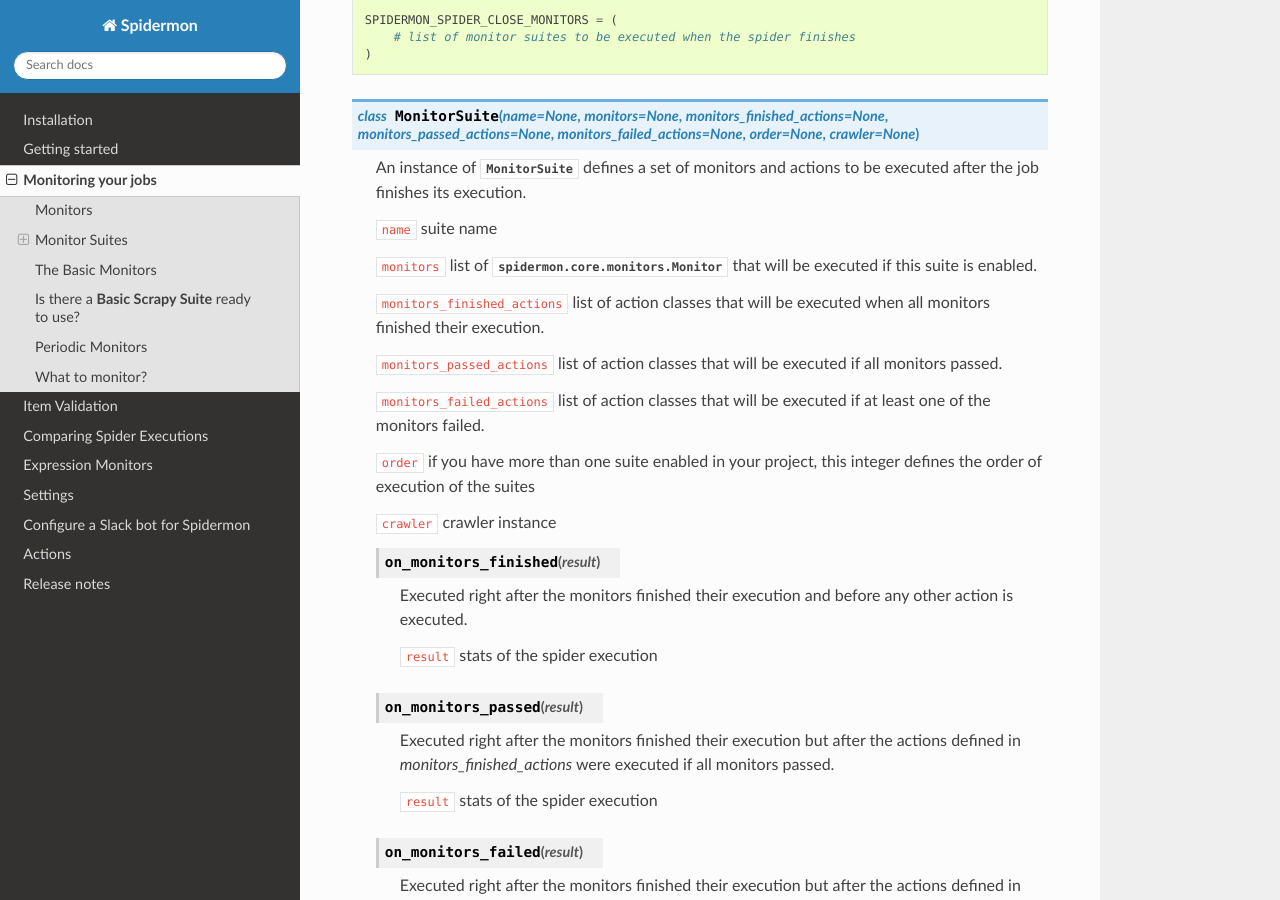
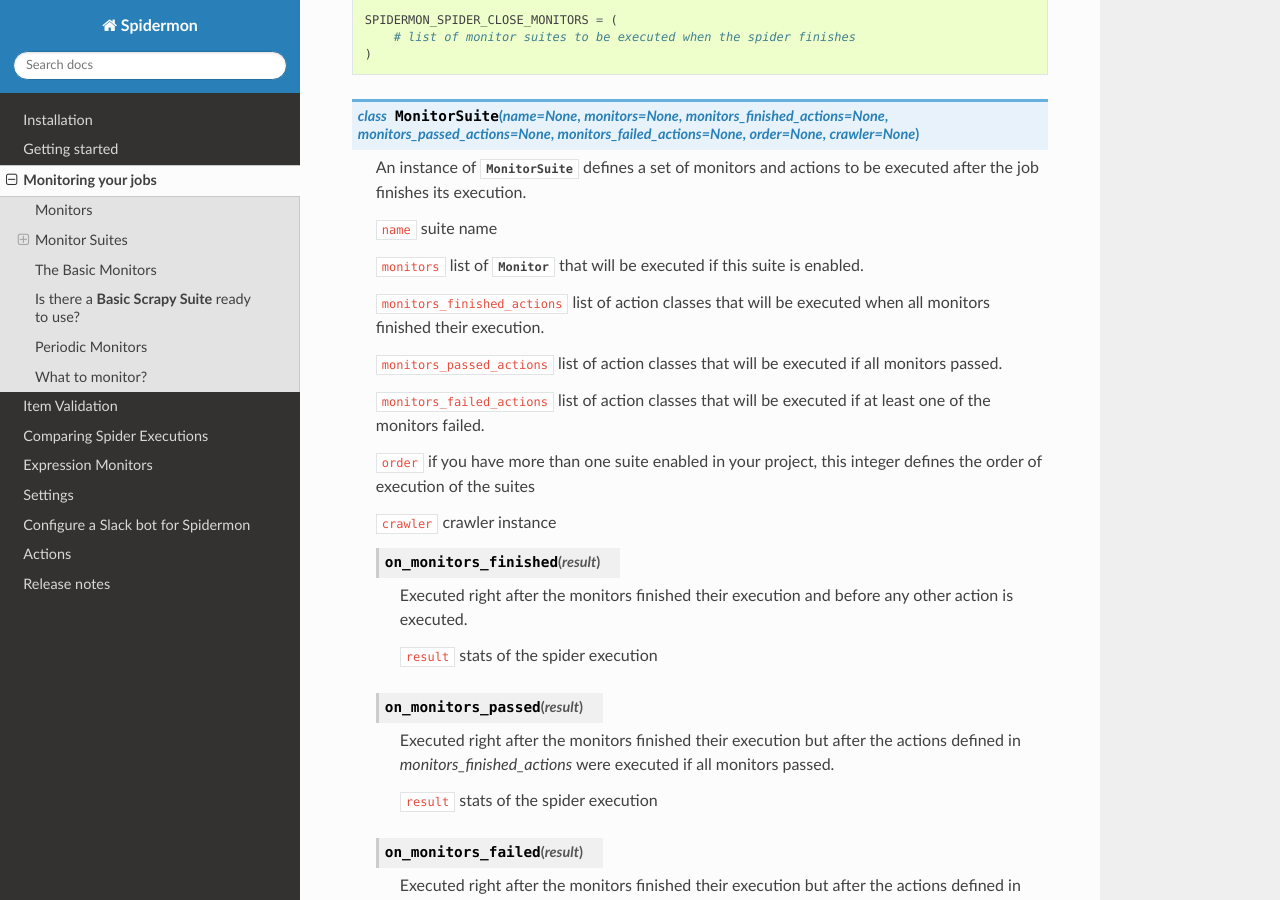
Before and after one commit to scrapinghub/spidermon, a Sphinx documentation site: the page built from docs/source/monitors.rst, in a window 1280 px wide and 900 px high, scrolled down 1623 px. Built offline with Sphinx 7.4.7 and the Read the Docs theme 2.0.0, drawn with Linux system fonts in a browser that asks for light colours.

Commit message:
Reverted changes
Signed-off-by: Vipul Gupta (@vipulgupta2048) <vipulgupta2048@gmail.com>

```diff
--- a/docs/source/monitors.rst
+++ b/docs/source/monitors.rst
@@ -91,7 +91,7 @@
 
   ``name`` suite name
 
-  ``monitors`` list of :class:`spidermon.core.monitors.Monitor` that will be executed if this suite is enabled.
+  ``monitors`` list of :class:`~spidermon.core.monitors.Monitor` that will be executed if this suite is enabled.
 
   ``monitors_finished_actions`` list of action classes that will be executed when
   all monitors finished their execution.
```
